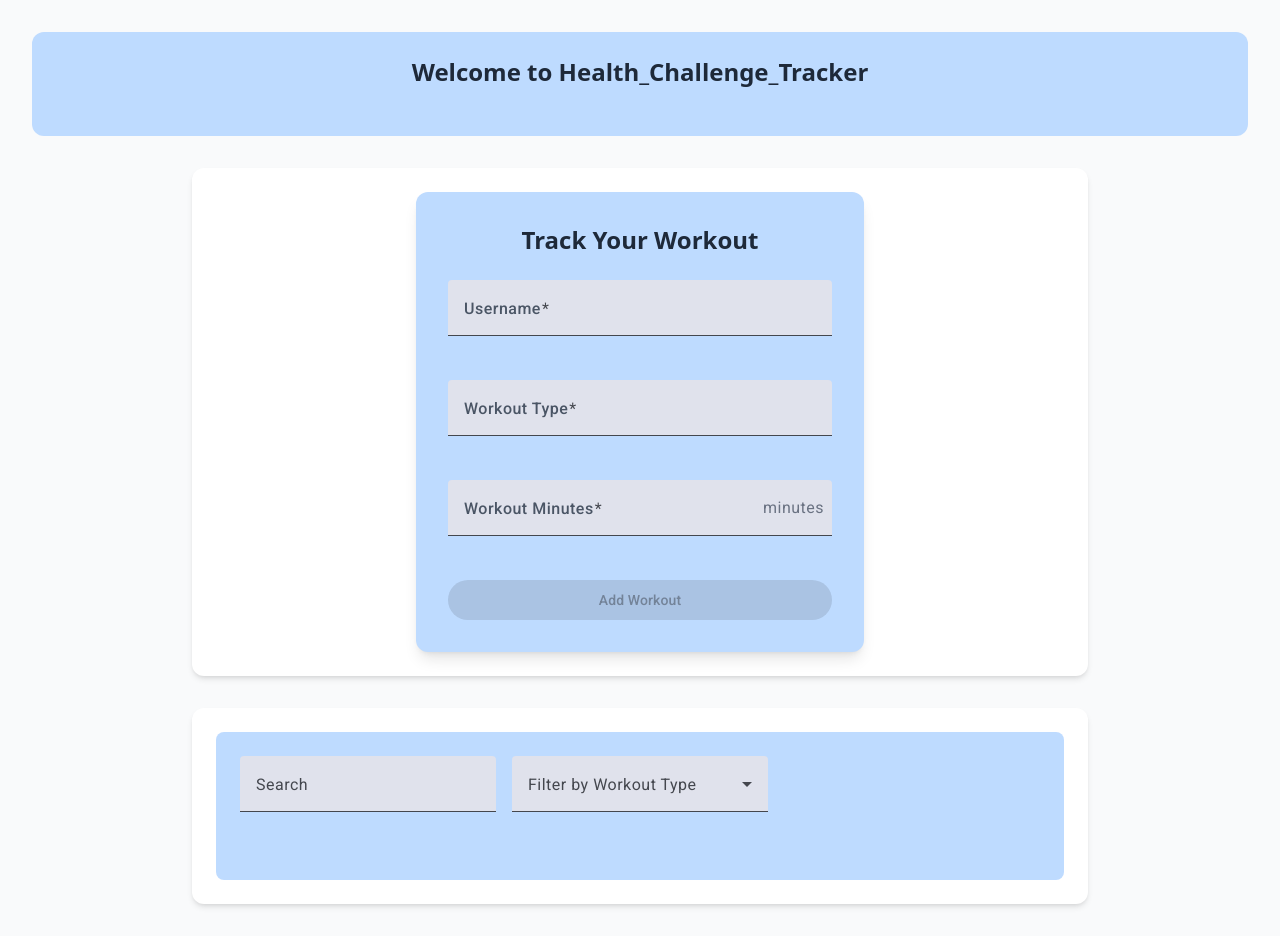
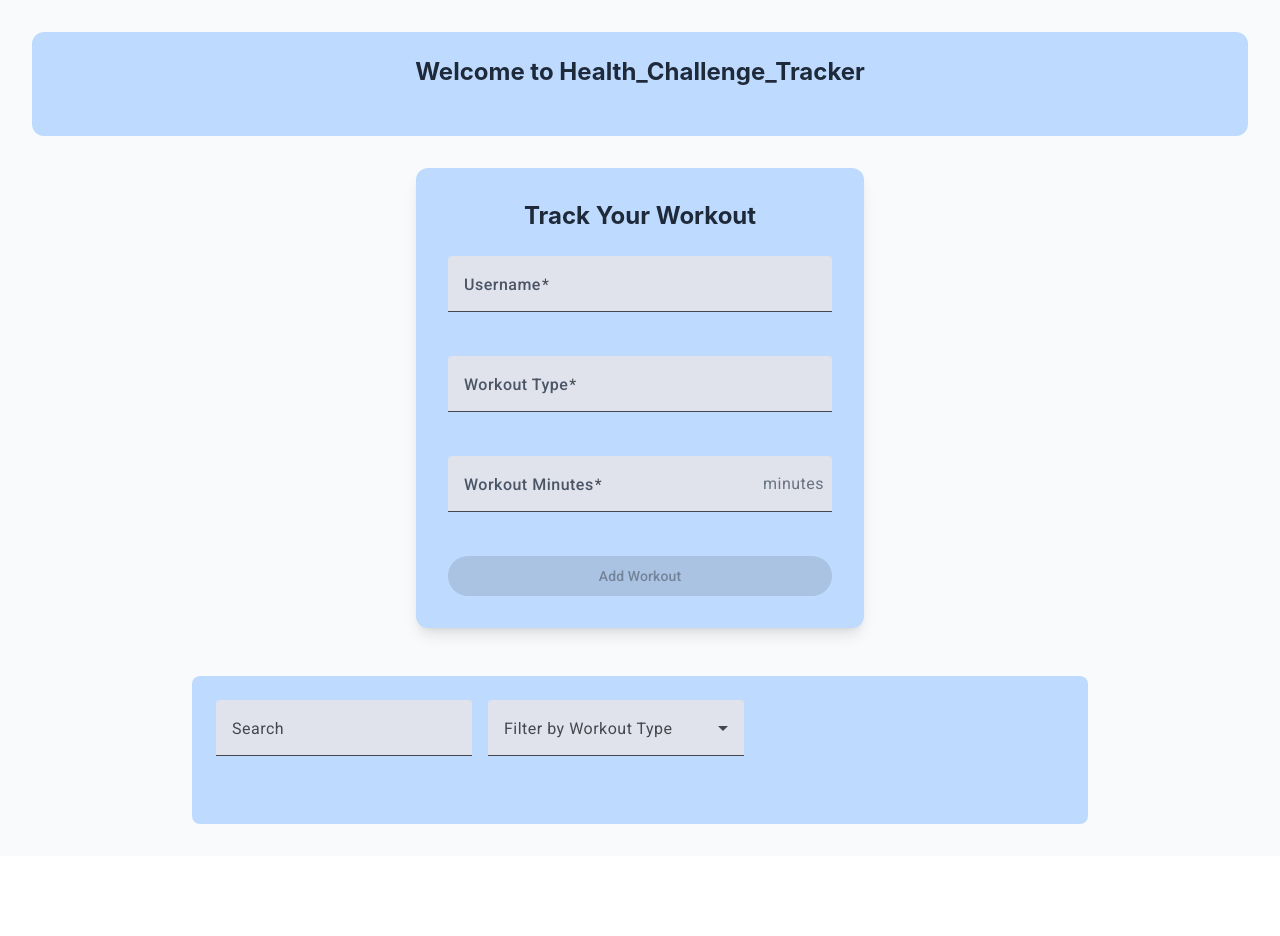
Before and after one commit to meleshel/Frontend_Development_Challenge, an Angular app in the folder Health_Challenge_Tracker/: page / in a window 1280 px wide. After the commit the page ends 856 px from the top, so only its background shows below. Built offline with nearby package versions, Linux system fonts and the light colour scheme.

Commit message:
updated layout and styles

```diff
--- a/Health_Challenge_Tracker/src/app/app.component.ts
+++ b/Health_Challenge_Tracker/src/app/app.component.ts
@@ -10,18 +10,18 @@ import { WorkoutListComponent } from './components/workout-list/workout-list.com
 <div class="min-h-screen bg-gray-50 p-4 md:p-8 ">
 
   <header  class="text-center mb-8 bg-blue-200 p-6 rounded-xl">
-    <h1 class="text-2xl font-bold text-gray-800 mb-6 text-center">
+    <h1 class="text-2xl font-bold text-gray-800 mb-6 text-center hover:text-blue-600 hover:underline">
      Welcome to {{title}}
     </h1>
   </header>
 
   <main class="max-w-4xl mx-auto">
 
-    <section class="bg-white rounded-xl shadow-md p-6 mb-8">
+    <section class="mb-12" >
       <app-workout-form></app-workout-form>
     </section>
 
-    <section class="bg-white rounded-xl shadow-md p-6">
+    <section>
       <app-workout-list></app-workout-list>
     </section>
 
--- a/Health_Challenge_Tracker/src/app/components/workout-form/workout-form.component.ts
+++ b/Health_Challenge_Tracker/src/app/components/workout-form/workout-form.component.ts
@@ -12,6 +12,7 @@ import { Workout } from '../../types/workout.types';
   standalone: true,
   imports: [CommonModule, FormsModule, MatInputModule, MatButtonModule, MatFormFieldModule],
   template: `
+
    <div class="bg-blue-200 shadow-lg rounded-xl p-6 md:p-8 max-w-md mx-auto">
     <h2 class="text-2xl font-bold text-gray-800 mb-6 text-center">Track Your Workout</h2>
 
@@ -84,6 +85,7 @@ import { Workout } from '../../types/workout.types';
       </button>
     </form>
   </div>
+
   `,
   styles: []
 })
--- a/Health_Challenge_Tracker/src/styles.css
+++ b/Health_Challenge_Tracker/src/styles.css
@@ -1,12 +1,10 @@
 @import "tailwindcss";
 
 body {
-  background-image: url('assets/images/green_land_scape.jpg');
-  background-size: cover;
-  background-position: center;
-  background-repeat: no-repeat;
-  height: 100vh;
+  min-height: 100vh;
   margin: 0;
+  padding: 0;
+  font-family: 'Inter', sans-serif;
 }
 
 .bg-gray-900:hover {
```
